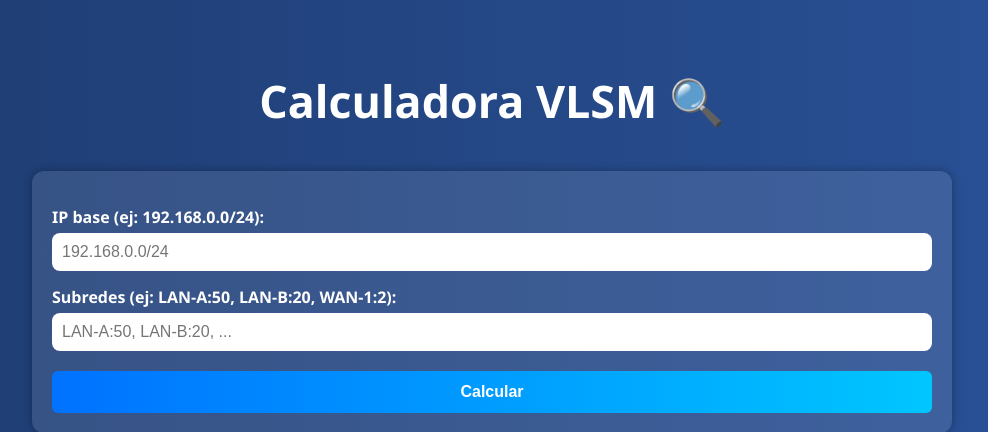
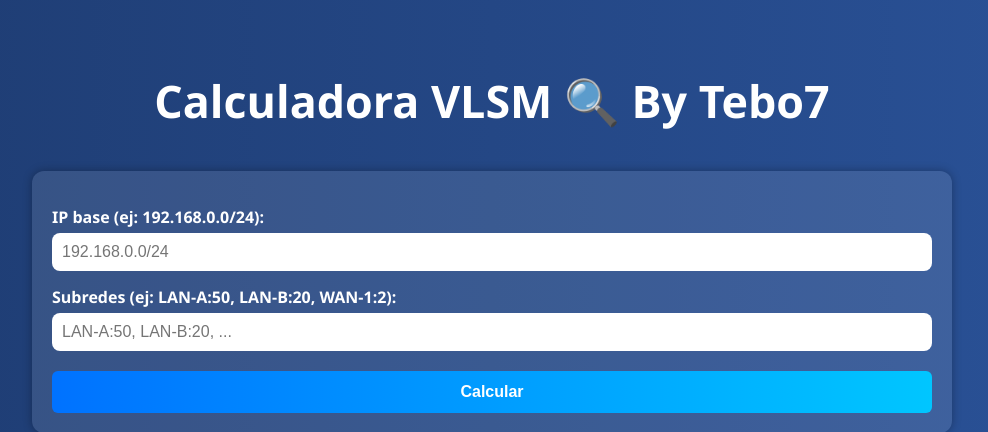
Before and after one commit to TeboDev/Calculadora, a Flask app: page / in a window 1280 px wide. Shown: the top 432 px of the page, without its empty margins (148-1136 px from the left). Run offline with Flask 3, Linux system fonts and the light colour scheme.

Commit message:
puesto mi name

```diff
--- a/templates/index.html
+++ b/templates/index.html
@@ -3,7 +3,7 @@
   <head>
     <meta charset="UTF-8" />
     <meta name="viewport" content="width=device-width, initial-scale=1.0" />
-    <title>Calculadora VLSM PRO</title>
+    <title>Christopher Carrion</title>
     <style>
       * {
         box-sizing: border-box;
@@ -137,7 +137,7 @@
   </head>
   <body>
     <div class="container">
-      <h1>Calculadora VLSM 🔍</h1>
+      <h1>Calculadora VLSM 🔍 By Tebo7</h1>
 
       <form method="POST" onsubmit="return validarFormulario()">
         <label>IP base (ej: 192.168.0.0/24):</label>
```
